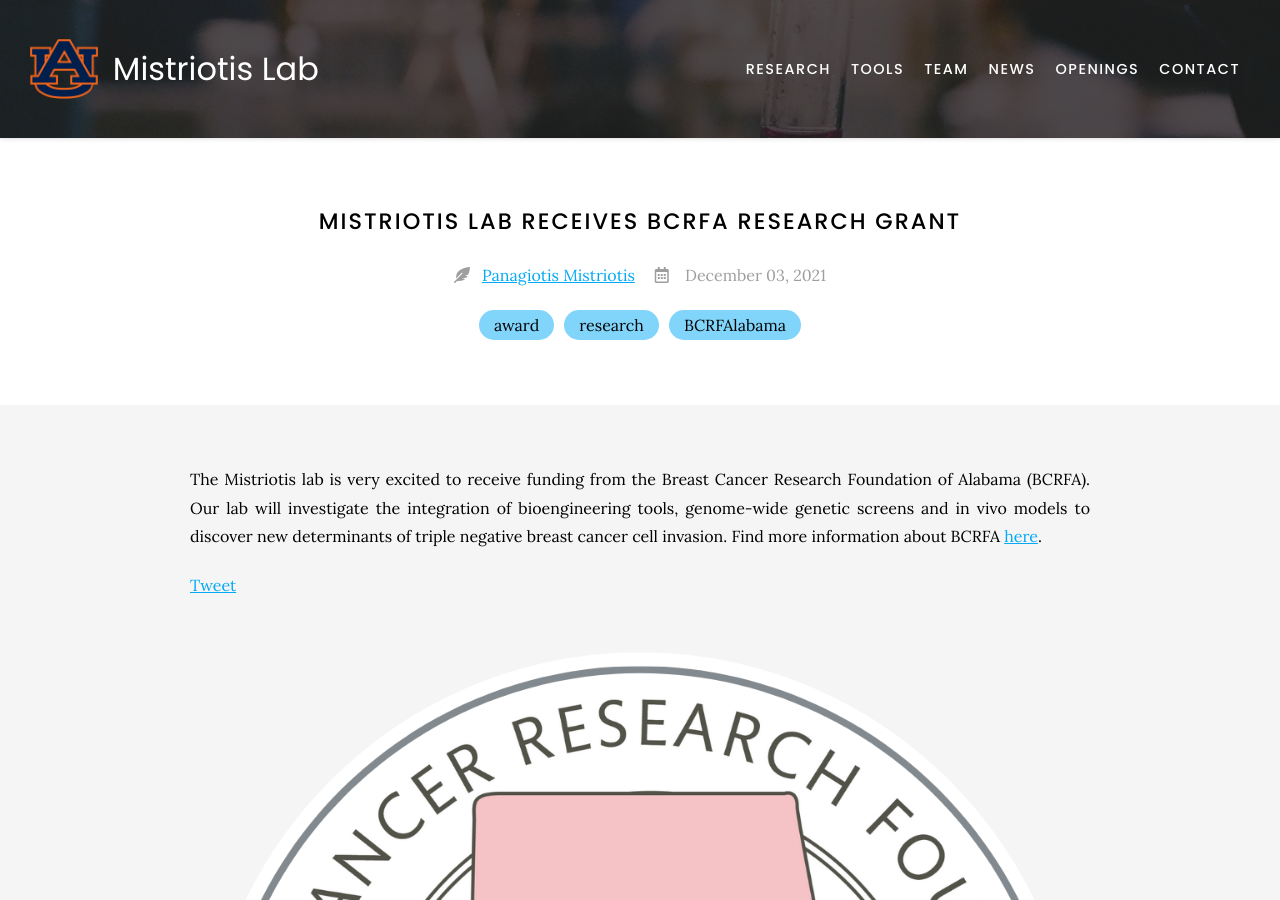
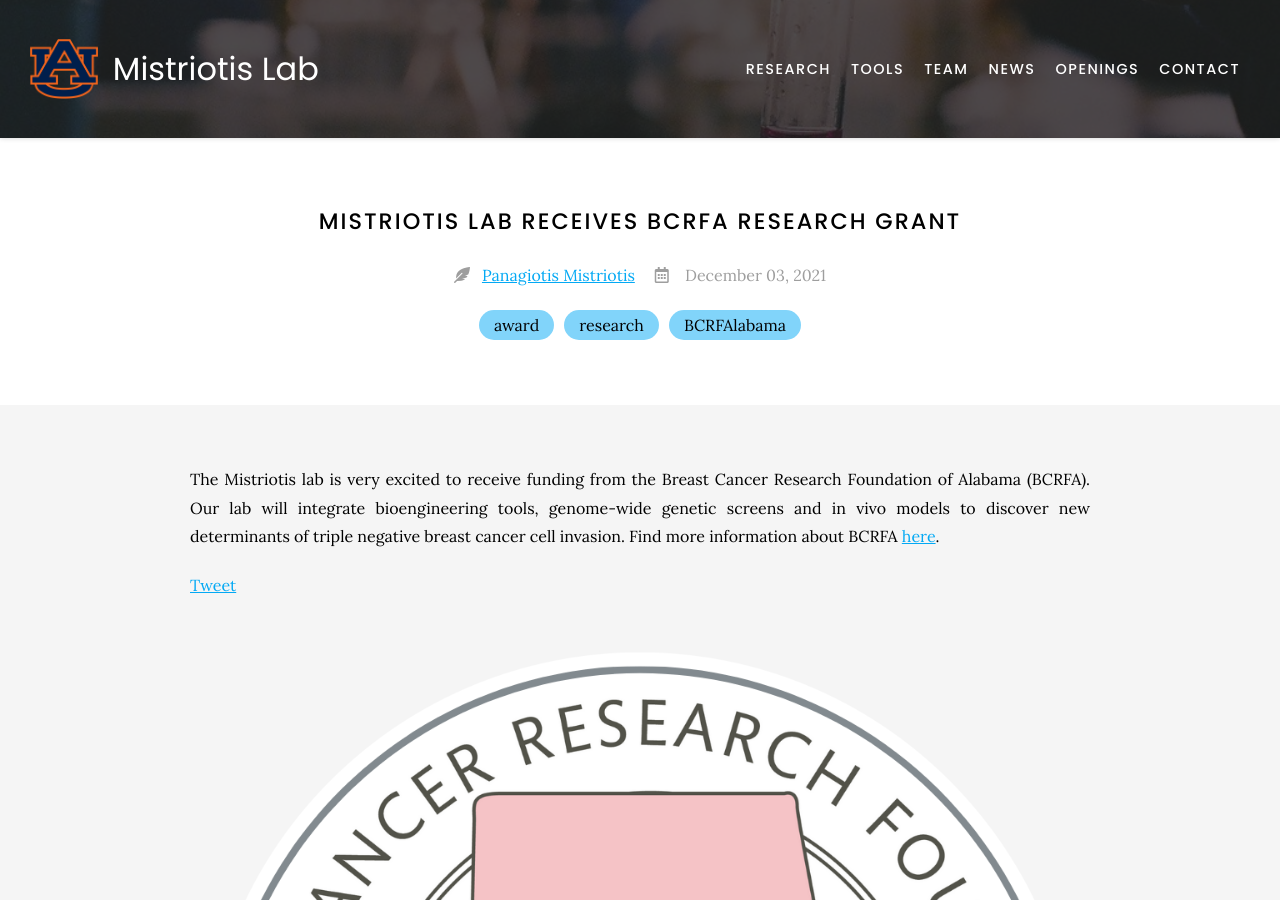
Before and after one commit to mistriotis-lab/mistriotis-lab.github.io, a Jekyll site: the page built from _posts/2021-12-3-post-2.md, in a window 1280 px wide and 900 px high. Built offline with Jekyll 4.4.1, drawn with Linux system fonts in a browser that asks for light colours; nearby versions of some CDN libraries; comment, search, counter and statistics services are not loaded.

Commit message:
Update 2021-12-3-post-2.md

```diff
--- a/_posts/2021-12-3-post-2.md
+++ b/_posts/2021-12-3-post-2.md
@@ -9,7 +9,7 @@ member: panagiotis-mistriotis
 ---
 
 The Mistriotis lab is very excited to receive funding from the Breast Cancer Research Foundation of Alabama (BCRFA).
-Our lab will investigate the integration of bioengineering tools, genome-wide genetic screens and in vivo models to discover new determinants of triple negative breast cancer cell invasion.
+Our lab will integrate bioengineering tools, genome-wide genetic screens and in vivo models to discover new determinants of triple negative breast cancer cell invasion.
 Find more information about BCRFA [here](https://www.bcrfa.org/).
 
 <a href="https://twitter.com/share?ref_src=twsrc%5Etfw" class="twitter-share-button" meta name="twitter:image" content="https://github.com/mistriotis-lab.github.io/images/BCRFA.png" data-show-count="false">Tweet</a><script async src="https://platform.twitter.com/widgets.js" charset="utf-8"></script>
```
